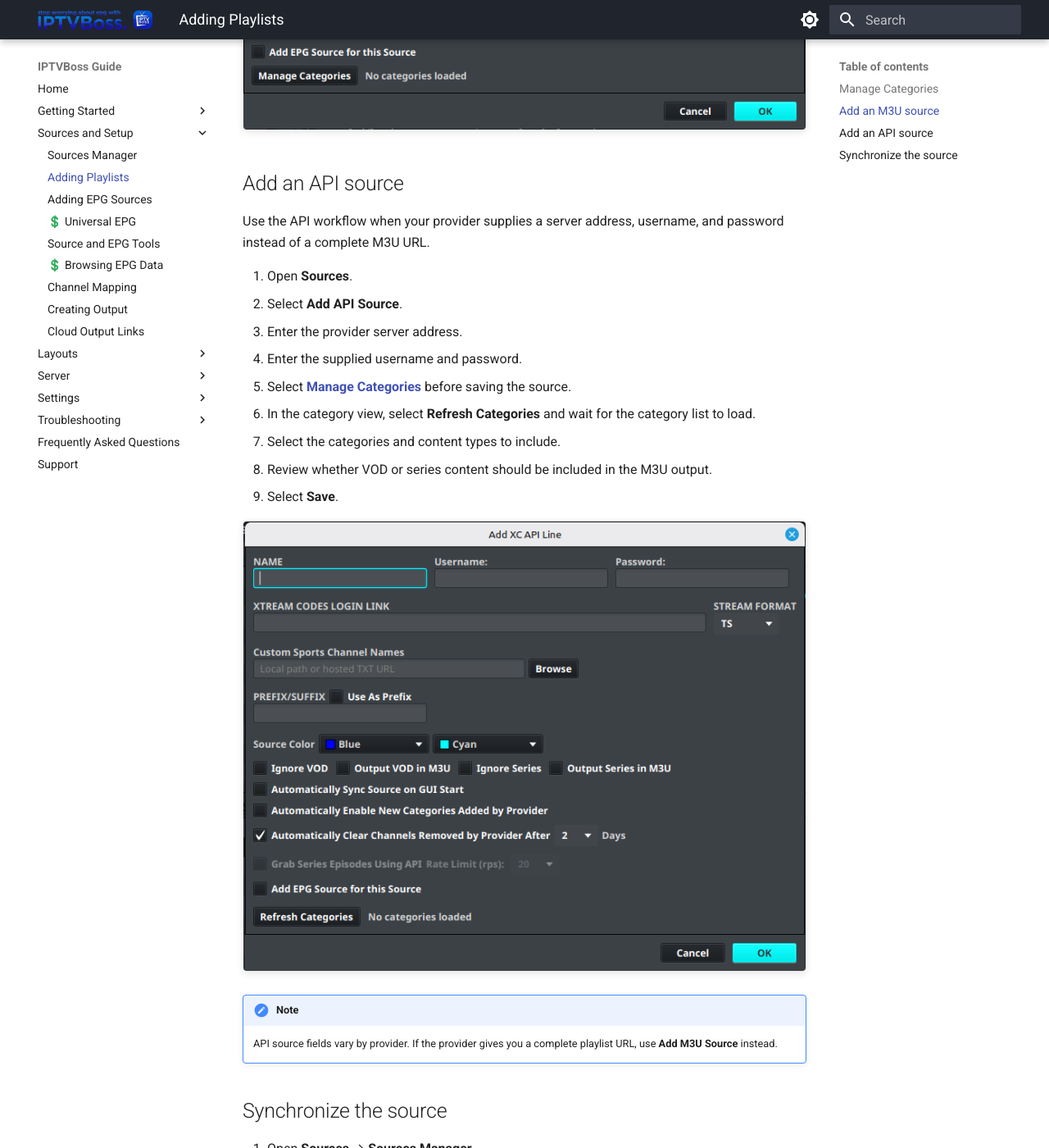
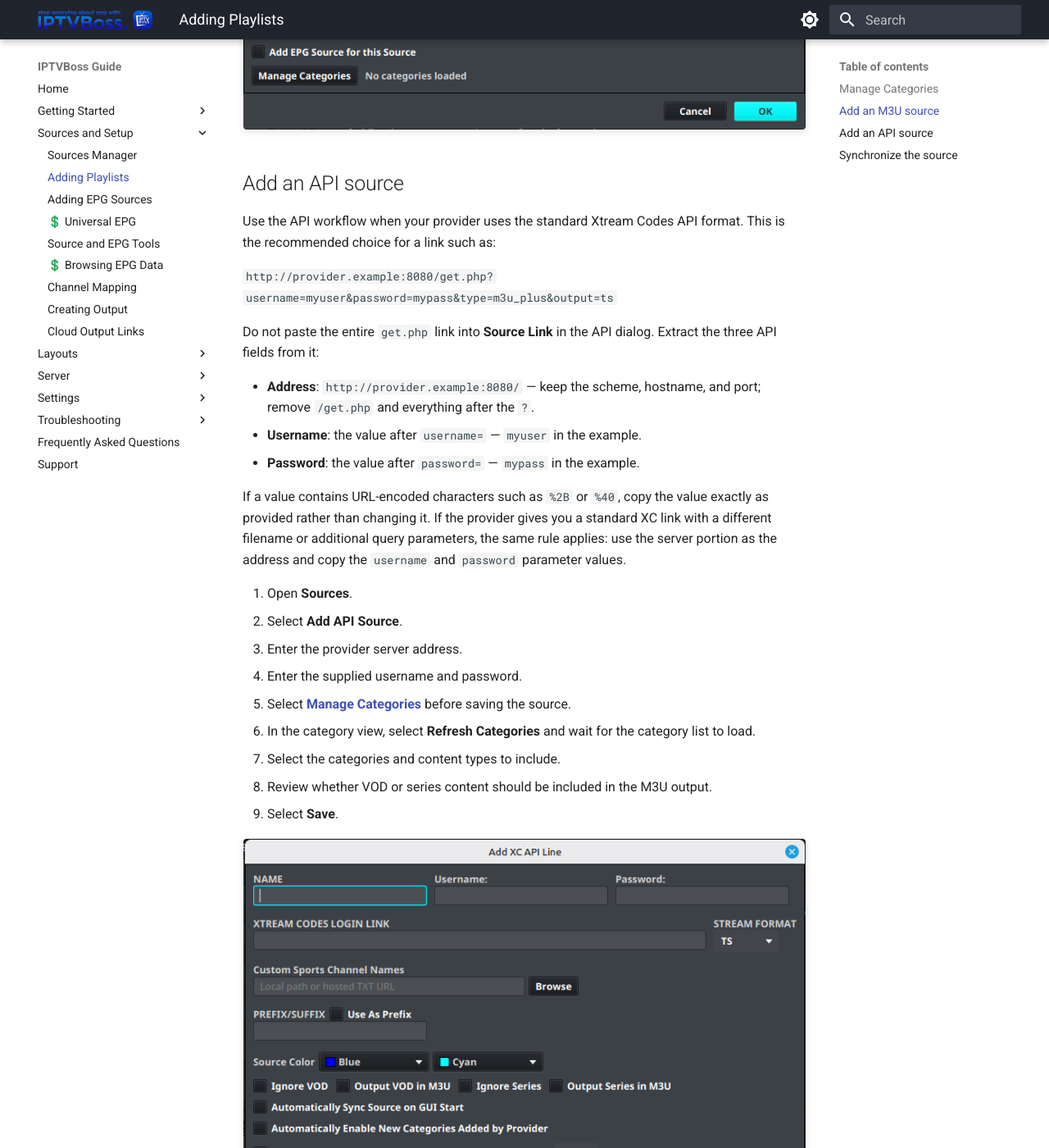
Before and after one commit to walrusone/iptvboss_guide, an MkDocs documentation site: the page built from docs/setup/playlists.md, in a window 1280 px wide and 1400 px high, scrolled down 2616 px. Shown: the whole window at 82% size. Built offline with MkDocs 1.6.1 and Material for MkDocs 9.7.7, drawn with Linux system fonts in a browser that asks for light colours; some of the changed text lies outside the part shown.

Commit message:
XC Source from M3U Link

```diff
--- a/docs/setup/playlists.md
+++ b/docs/setup/playlists.md
@@ -45,7 +45,17 @@ The dialog shows separate lists for **Live Categories**, **VOD Categories**, and
 
 ## Add an API source
 
-Use the API workflow when your provider supplies a server address, username, and password instead of a complete M3U URL.
+Use the API workflow when your provider uses the standard Xtream Codes API format. This is the recommended choice for a link such as:
+
+`http://provider.example:8080/get.php?username=myuser&password=mypass&type=m3u_plus&output=ts`
+
+Do not paste the entire `get.php` link into **Source Link** in the API dialog. Extract the three API fields from it:
+
+- **Address**: `http://provider.example:8080/` — keep the scheme, hostname, and port; remove `/get.php` and everything after the `?`.
+- **Username**: the value after `username=` — `myuser` in the example.
+- **Password**: the value after `password=` — `mypass` in the example.
+
+If a value contains URL-encoded characters such as `%2B` or `%40`, copy the value exactly as provided rather than changing it. If the provider gives you a standard XC link with a different filename or additional query parameters, the same rule applies: use the server portion as the address and copy the `username` and `password` parameter values.
 
 1. Open **Sources**.
 2. Select **Add API Source**.
@@ -60,7 +70,7 @@ Use the API workflow when your provider supplies a server address, username, and
 ![The Add API Source dialog](../assets/images/sources/add-api-source.png)
 
 !!! note
-    API source fields vary by provider. If the provider gives you a complete playlist URL, use **Add M3U Source** instead.
+    Use **Add M3U Source** for a genuine M3U playlist URL or local `.m3u` file that is not a standard XC login link. When the link follows the standard XC `get.php?username=...&password=...` pattern, use **Add API Source** so IPTVBoss can retrieve the provider's Live, VOD, and Series categories through the API.
 
 ## Synchronize the source
 
```
Also changed, not shown: docs/troubleshooting/common-problems.md (+2 -2 lines).
